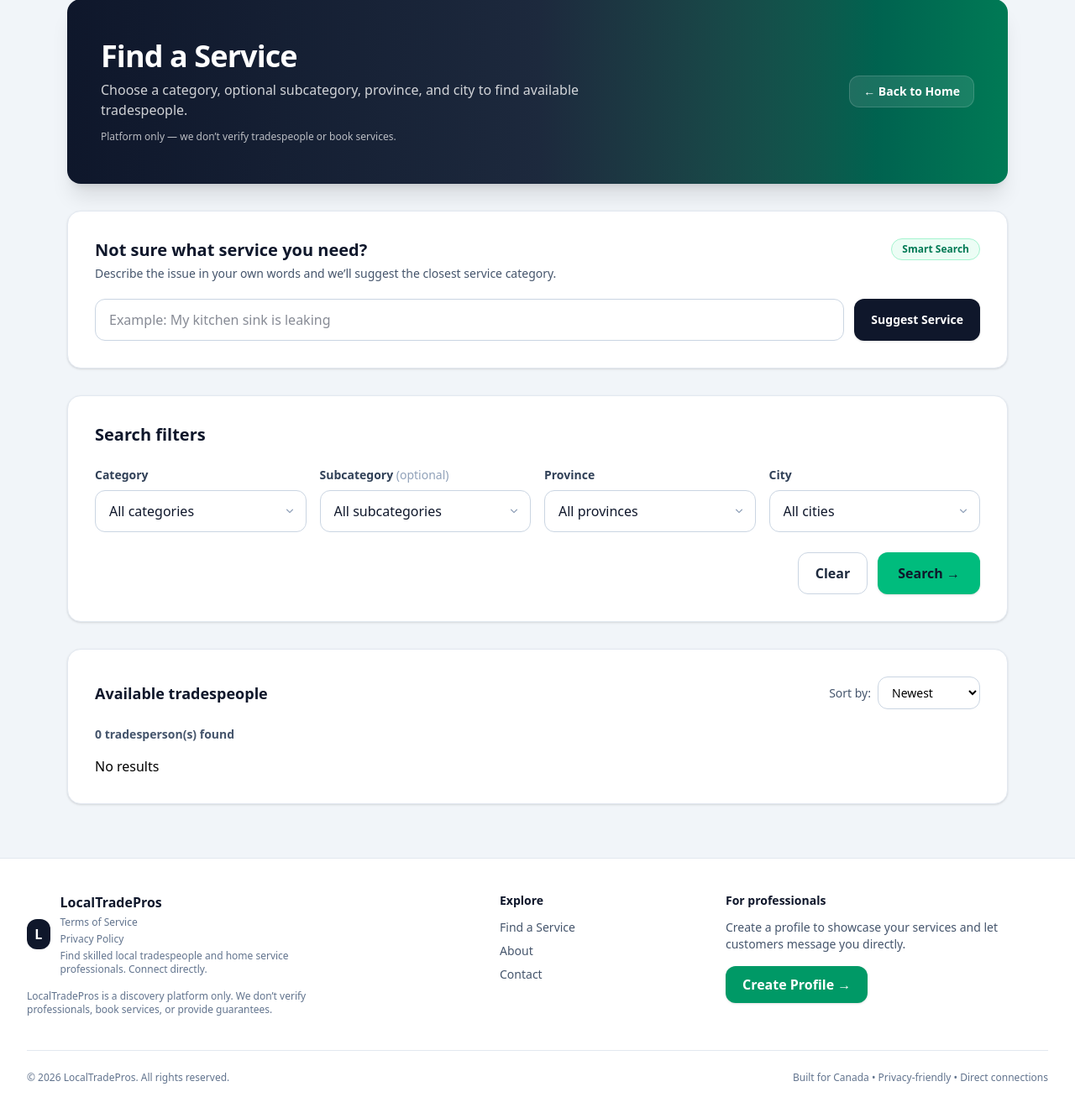
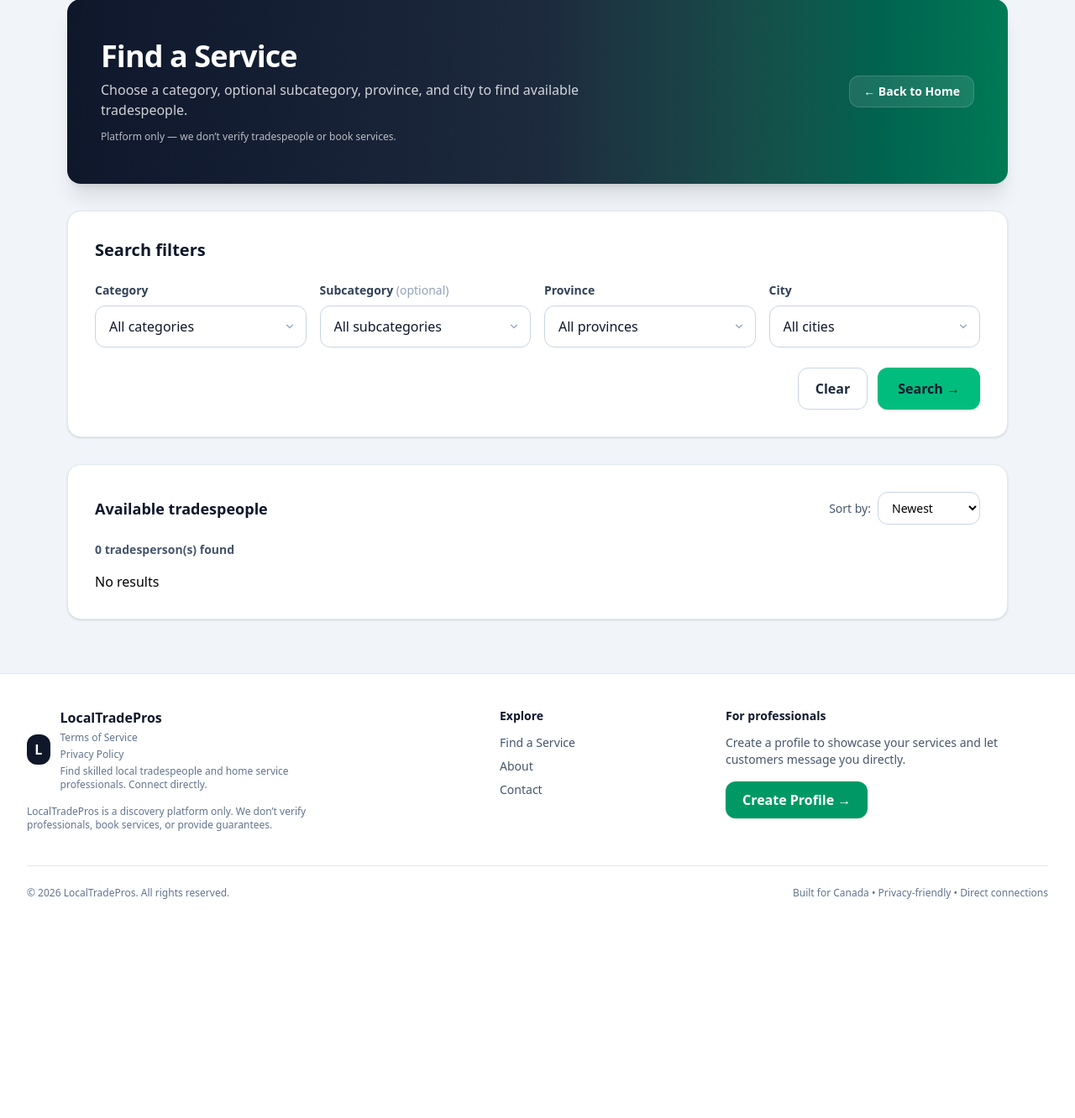
Before and after one commit to olugbengaakindele/handyhub_vercel, a Django app: page /find-service/ in a window 1280 px wide. Shown: the part 165-1497 px from the top of the page at 84% size. After the commit the page ends 1236 px from the top, so only its background shows below. Run offline with Django 5.2, Linux system fonts and the light colour scheme; data comes from the database, SQL or seed files in the repository; data that the repository does not hold is empty.

```diff
--- a/users/templates/users/find_service.html
+++ b/users/templates/users/find_service.html
@@ -28,44 +28,6 @@
           </a>
         </div>
       </div>
-    </section>
-
-    <!-- Smart Service Suggestion Card -->
-    <section class="bg-white rounded-2xl shadow border border-slate-200 p-6 md:p-8">
-      <div class="flex flex-col md:flex-row md:items-start md:justify-between gap-4 mb-5">
-        <div>
-          <h2 class="text-xl font-extrabold text-slate-900">
-            Not sure what service you need?
-          </h2>
-          <p class="text-sm text-slate-600 mt-1 max-w-2xl">
-            Describe the issue in your own words and we’ll suggest the closest service category.
-          </p>
-        </div>
-
-        <span class="inline-flex w-fit items-center rounded-full bg-emerald-50 px-3 py-1 text-xs font-bold text-emerald-700 border border-emerald-200">
-          Smart Search
-        </span>
-      </div>
-
-      <div class="grid grid-cols-1 md:grid-cols-[1fr_auto] gap-3">
-        <input
-          type="text"
-          id="problemInput"
-          placeholder="Example: My kitchen sink is leaking"
-          class="w-full rounded-xl border border-slate-300 bg-white px-4 py-3 text-slate-900
-                 focus:outline-none focus:ring-2 focus:ring-emerald-200 focus:border-emerald-400"
-        >
-
-        <button
-          type="button"
-          id="suggestServiceBtn"
-          class="inline-flex items-center justify-center rounded-xl bg-slate-900 px-5 py-3 text-white text-sm font-bold
-                 hover:bg-slate-800 transition shadow focus:outline-none focus:ring-2 focus:ring-slate-300">
-          Suggest Service
-        </button>
-      </div>
-
-      <div id="suggestionResult" class="mt-4 hidden"></div>
     </section>
 
     <!-- Filters Card -->
@@ -201,10 +163,12 @@
 
   <div class="flex flex-col sm:flex-row sm:items-center sm:justify-between gap-4 mb-5">
 
+    <!-- Left: Title -->
     <h3 class="text-lg font-extrabold text-slate-900">
       Available tradespeople
     </h3>
 
+    <!-- Right: Sort -->
     <div class="flex items-center gap-2">
       <label for="sortSelect" class="text-sm font-medium text-slate-600">
         Sort by:
@@ -221,10 +185,12 @@
 
   </div>
 
+  <!-- Results Meta -->
   <div id="resultsMeta" class="text-sm font-semibold text-slate-600 mb-4">
     Ready
   </div>
 
+  <!-- Results Grid -->
   <div id="resultsGrid" class="grid grid-cols-1 sm:grid-cols-2 lg:grid-cols-3 gap-4">
     <!-- JS injects cards here -->
   </div>
@@ -237,9 +203,7 @@
 <script>
   window.TRADES_SEARCH_API_URL = "{% url 'users:api_find_service' %}";
   window.TRADES_PROFILE_BASE_URL = "/profile/";
-  window.SERVICE_SUGGESTION_API_URL = "{% url 'users:api_suggest_service' %}";
 </script>
 
 <script src="{% static 'users/js/find_service_filters.js' %}"></script>
-<script src="{% static 'users/js/service_suggestion.js' %}"></script>
 {% endblock %}
```
Lines whose indentation alone changed are shown as unchanged.
